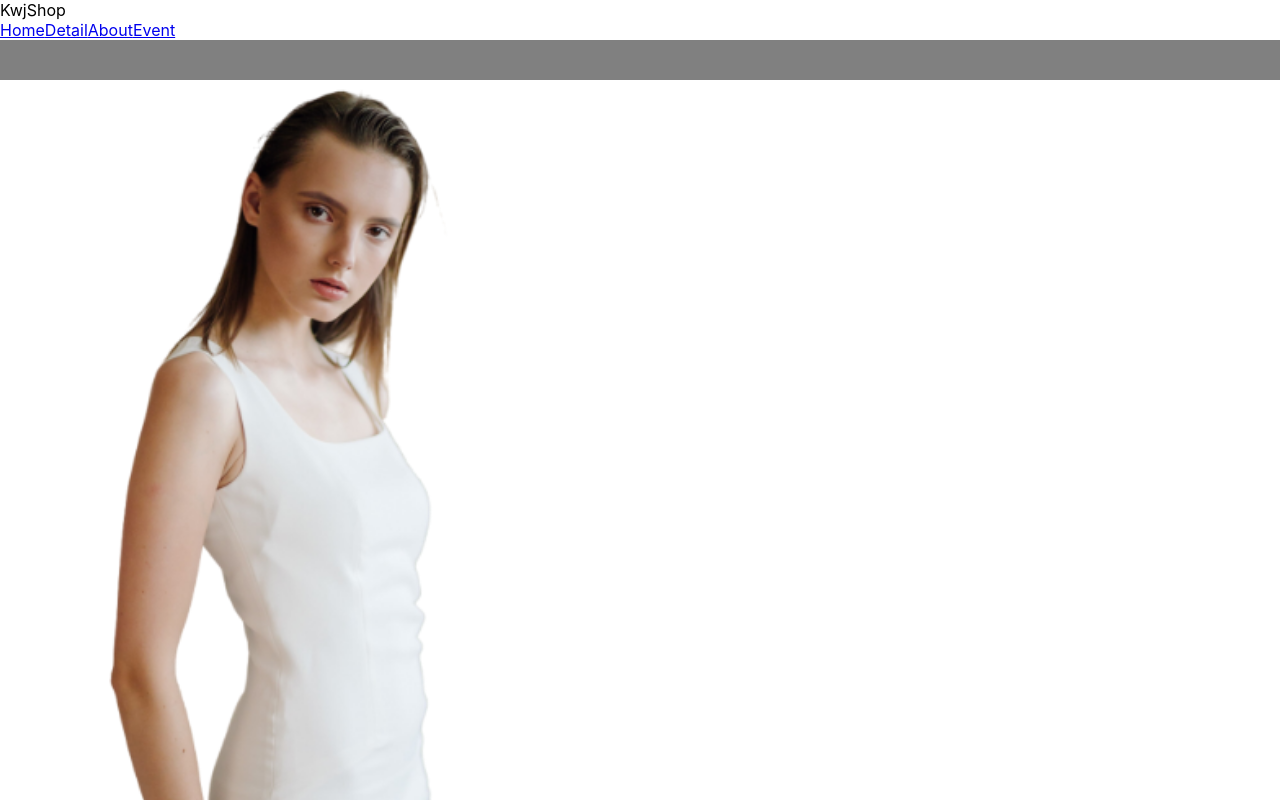
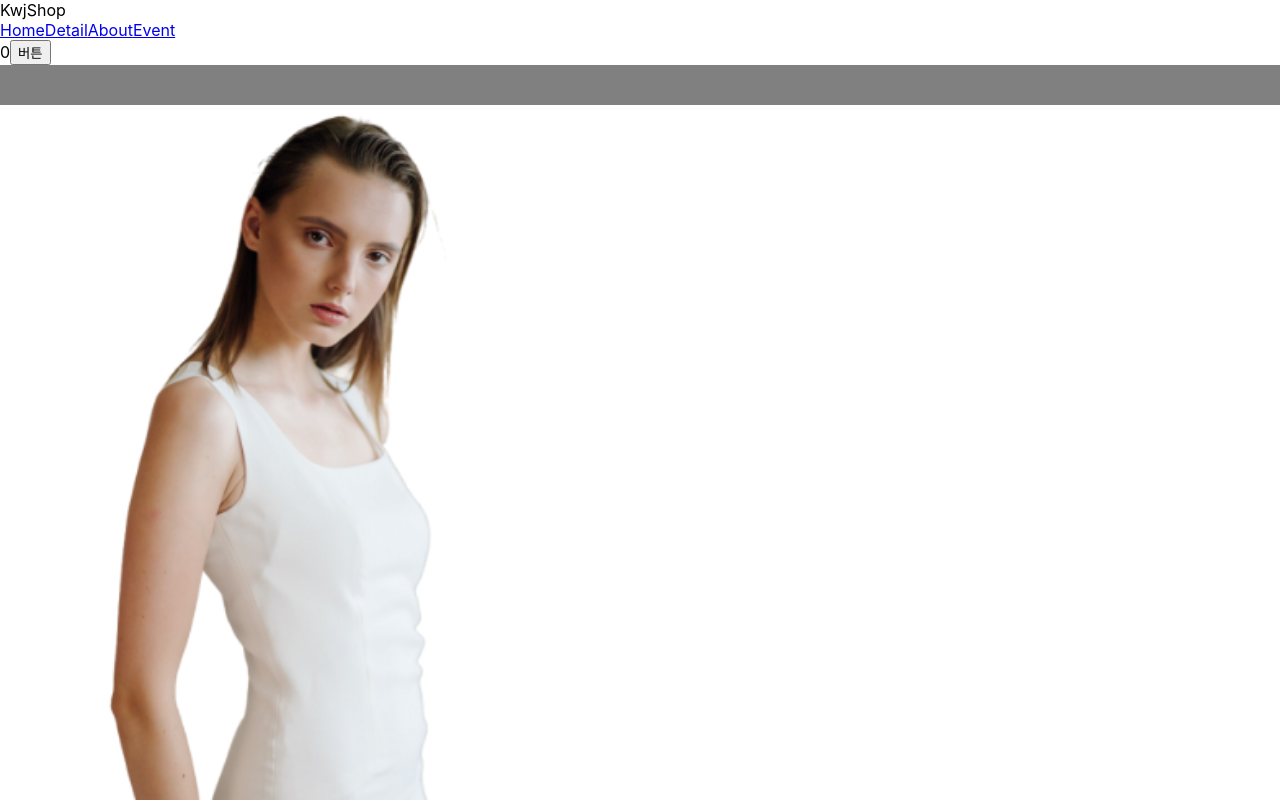
Before and after one commit to gimpo5975/ReactShop, a React (Create React App) app: page /detail/1 in a window 1280 px wide. Shown: the top 800 px of the page. Built offline with nearby package versions, Linux system fonts and the light colour scheme; the HTML template or start-up script is replaced by a standard one.

Commit message:
useEffect 실습

```diff
--- a/src/pages/Detail.js
+++ b/src/pages/Detail.js
@@ -1,3 +1,4 @@
+import React, { useEffect, useState } from "react";
 import { useParams } from "react-router-dom";
 import styled from "styled-components";
 
@@ -14,7 +15,14 @@ let Box =  styled.div`
   padding : 20px;
 `
 
+
 function Detail(props) {
+
+  useEffect(()=> {
+    console.log('하이')
+  })
+
+  let [count, setCount] = useState(0)
 
   let {id} = useParams();
   let findId = props.cloth.find(function(x){
@@ -24,7 +32,8 @@ function Detail(props) {
     return (
       <>
         <div className="container">
-
+          {count}
+          <button onClick={()=>{setCount(count+1)}}>버튼</button>
           <div className="row">
             <Box/>
             <div className="col-md-6">
```
